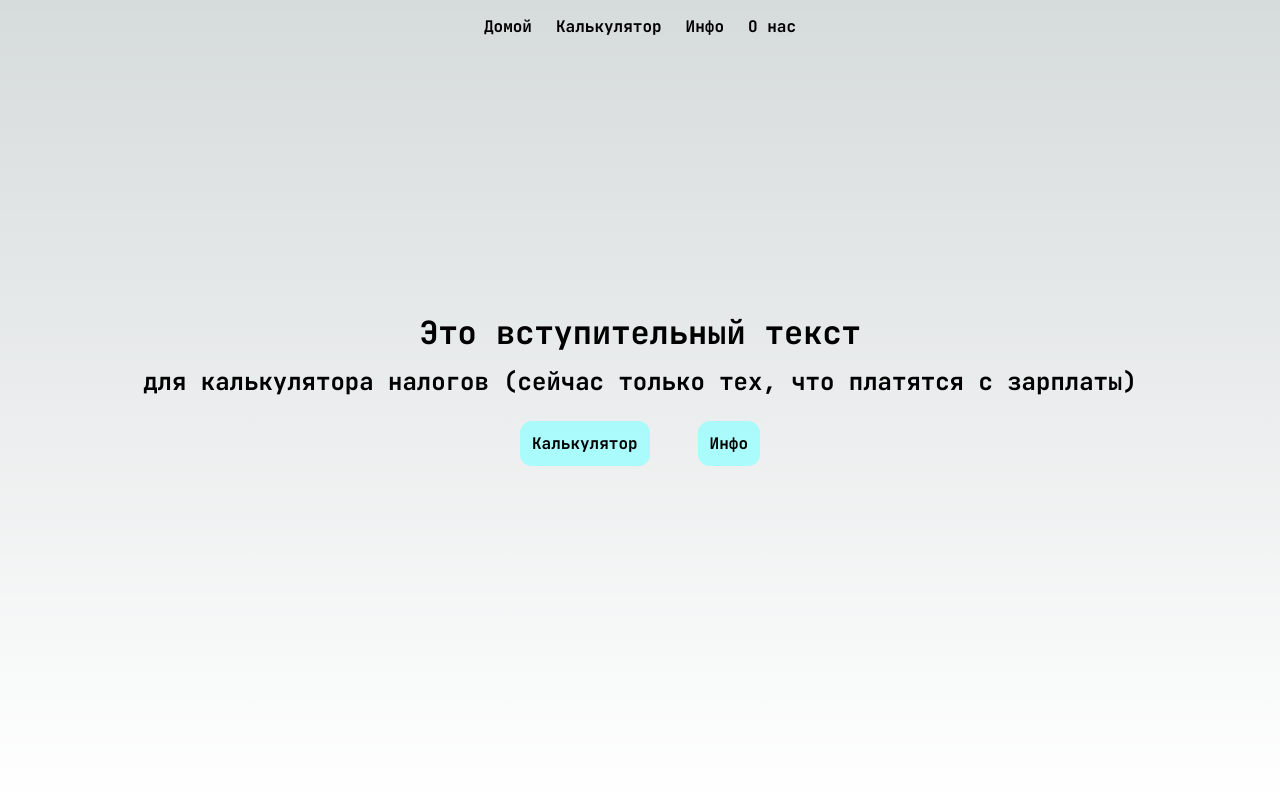
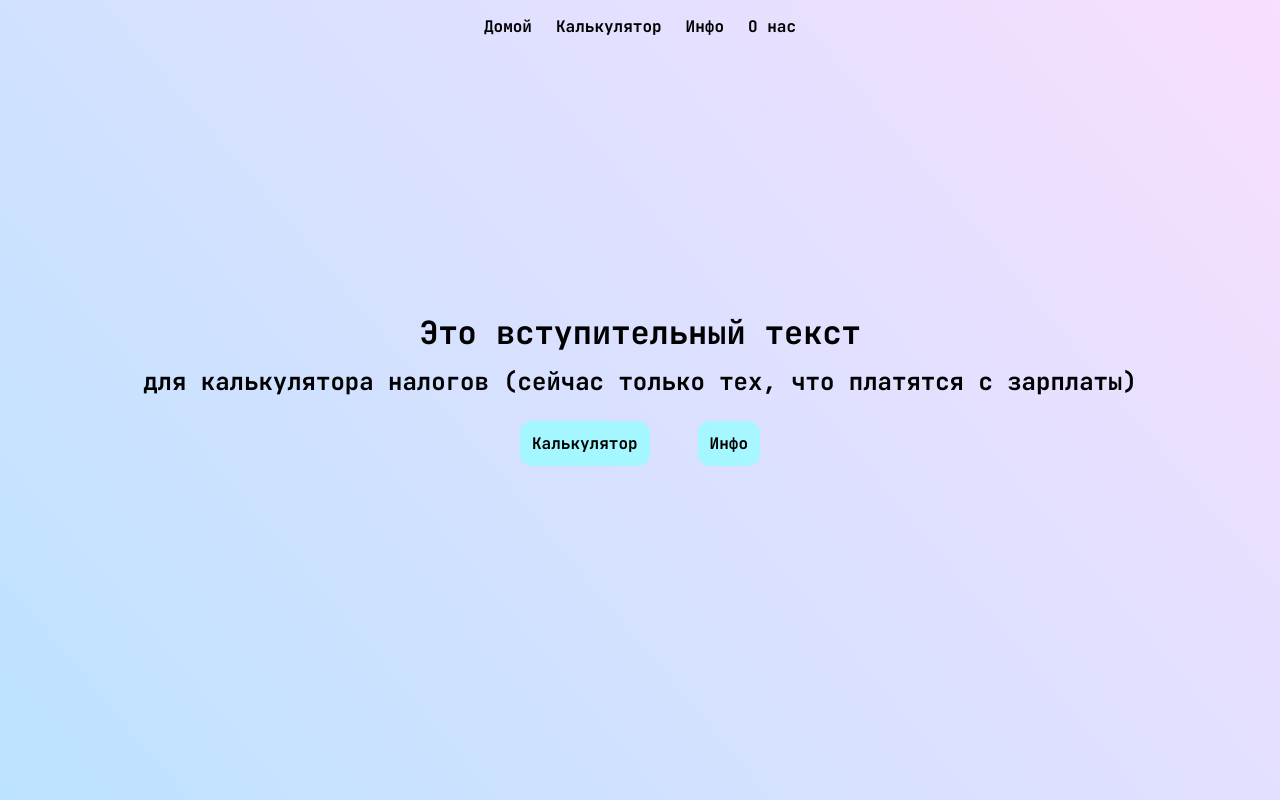
Before and after one commit to klontaler/reacted_taxes, a Next.js app: page / in a window 1280 px wide. Built offline with nearby package versions, Linux system fonts and the light colour scheme.

Commit message:
background color update

```diff
--- a/src/app/globals.css
+++ b/src/app/globals.css
@@ -3,8 +3,8 @@
   --border-radius: 12px;
 
   --foreground-rgb: 0, 0, 0;
-  --background-start-rgb: 214, 219, 220;
-  --background-end-rgb: 255, 255, 255;
+  --background-start-rgb: 188,227,255;
+  --background-end-rgb: 248,222,255;
 }
 
 @media (prefers-color-scheme: dark) {
@@ -29,7 +29,7 @@ body {
 body {
   color: rgb(var(--foreground-rgb));
   background: linear-gradient(
-      to bottom,
+      50deg,
       transparent,
       rgb(var(--background-end-rgb))
     )
```
